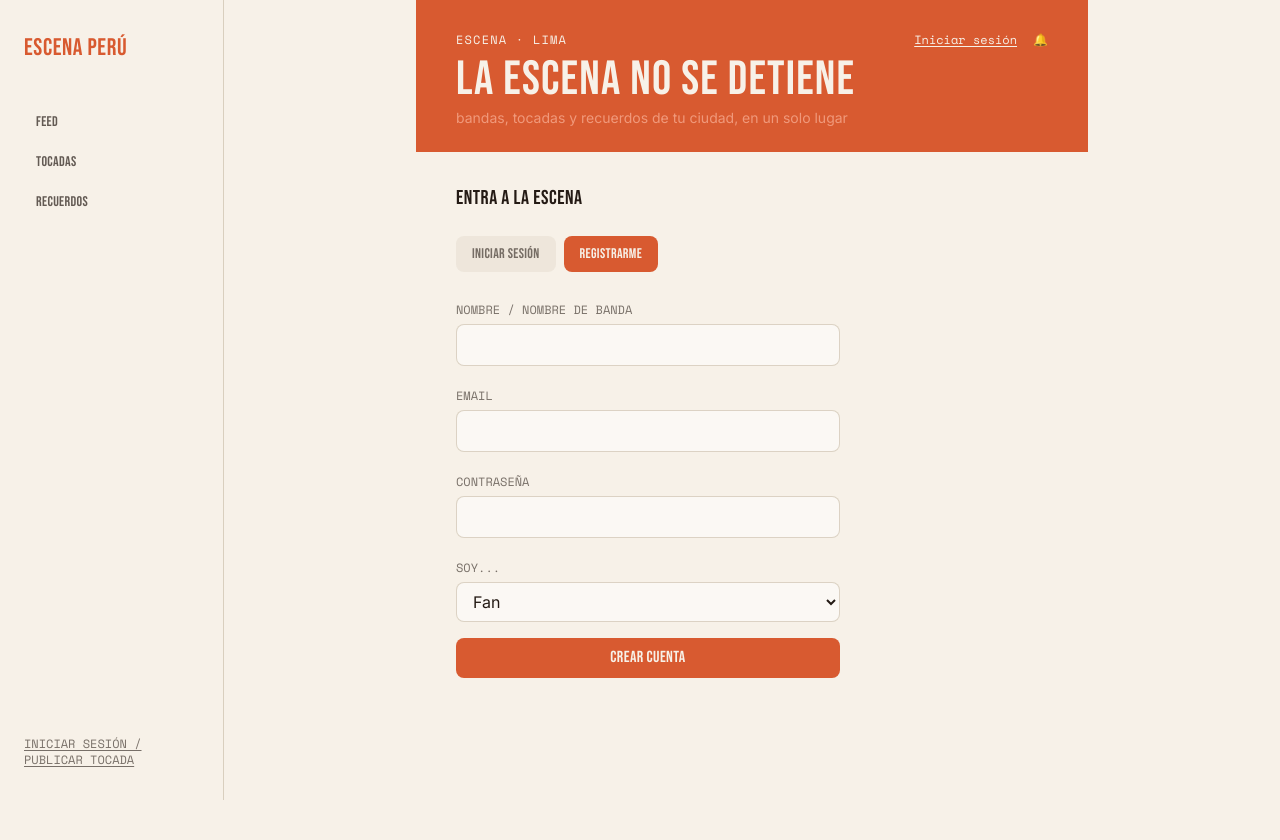
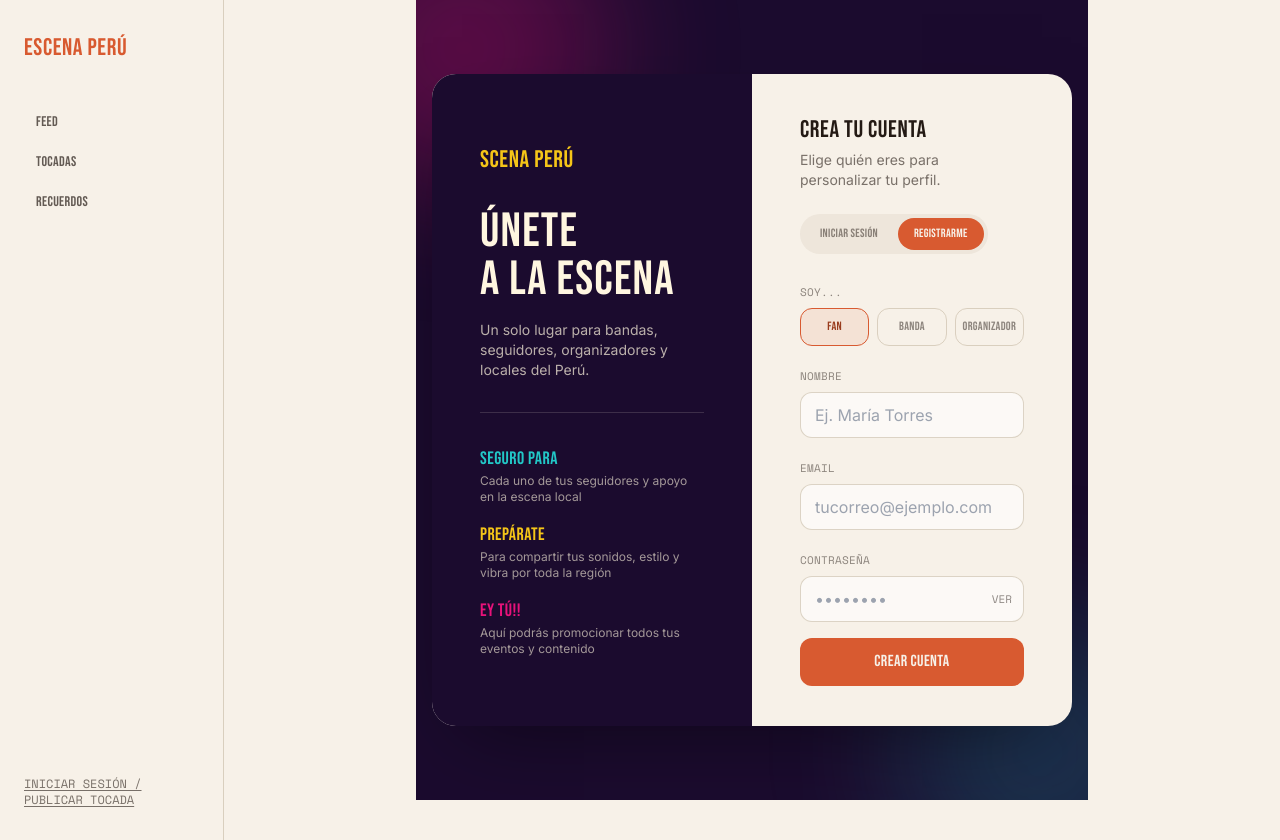
Before and after one commit to helzitom/Scena-Peru-frontend, a Next.js app: page /login in a window 1280 px wide. Both pictures are taken after a click on the button "REGISTRARME". Before the commit the page ends 800 px from the top, so only its background shows below. Built offline with nearby package versions, Linux system fonts and the light colour scheme; no server answers.

Commit message:
Login corregido

```diff
--- a/src/app/(app)/login/page.tsx
+++ b/src/app/(app)/login/page.tsx
@@ -1,14 +1,53 @@
-import Header from "@/components/Header";
+import Link from "next/link";
 import LoginForm from "@/components/LoginForm";
+
+const ROLES_INFO = [
+    { nombre: "seguro para", color: "text-cian", texto: "Cada uno de tus seguidores y apoyo en la escena local" },
+    { nombre: "prepárate", color: "text-amarillo", texto: "Para compartir tus sonidos, estilo y vibra por toda la región" },
+    { nombre: "Ey tú!!", color: "text-fucsia", texto: "Aquí podrás promocionar todos tus eventos y contenido" }
+];
 
 export default function LoginPage() {
     return (
-        <>
-            <Header ciudad="Lima" />
-            <main className="px-5 md:px-10 py-8">
-                <h2 className="text-xl mb-6">Entra a la escena</h2>
-                <LoginForm />
-            </main>
-        </>
+        <div className="min-h-screen w-full bg-noche flex items-center justify-center px-4 py-10 relative overflow-hidden">
+            {/* Resplandores decorativos, mismos tonos que la landing */}
+            <div className="absolute -top-24 -left-24 w-72 h-72 bg-fucsia/30 rounded-full blur-3xl pointer-events-none" />
+            <div className="absolute -bottom-24 -right-24 w-72 h-72 bg-cian/20 rounded-full blur-3xl pointer-events-none" />
+
+            <div className="relative z-10 w-full max-w-4xl bg-paper rounded-3xl overflow-hidden lg:grid lg:grid-cols-2 shadow-[0_30px_80px_-30px_rgba(0,0,0,0.5)]">
+                {/* Panel de marca: solo desde 1024px hacia arriba, para que no se parta raro en tablet */}
+                <div className="hidden lg:flex lg:flex-col lg:justify-center bg-noche text-crema px-12 py-14">
+                    <Link href="/" className="font-display text-2xl tracking-wide w-fit text-amarillo">
+                        Scena Perú
+                    </Link>
+                    <h1 className="font-display text-4xl xl:text-5xl leading-none mt-8">
+                        Únete
+                        <br />a la escena
+                    </h1>
+                    <p className="text-sm text-crema/70 mt-4 max-w-xs">
+                        Un solo lugar para bandas, seguidores, organizadores y locales del Perú.
+                    </p>
+
+                    <div className="h-px bg-crema/15 my-8" />
+
+                    <ul className="space-y-4">
+                        {ROLES_INFO.map((r) => (
+                            <li key={r.nombre}>
+                                <p className={`font-display tracking-wide text-lg ${r.color}`}>{r.nombre}</p>
+                                <p className="text-xs text-crema/60">{r.texto}</p>
+                            </li>
+                        ))}
+                    </ul>
+                </div>
+
+                {/* Panel del formulario: siempre visible, todo el ancho en mobile/tablet */}
+                <div className="flex flex-col justify-center px-6 py-10 sm:px-10 lg:px-12">
+                    <Link href="/" className="font-display text-xl tracking-wide text-coral lg:hidden mb-8">
+                        Escena Perú
+                    </Link>
+                    <LoginForm />
+                </div>
+            </div>
+        </div>
     );
 }
--- a/src/components/LoginForm.tsx
+++ b/src/components/LoginForm.tsx
@@ -2,15 +2,21 @@
 
 import { useState } from "react";
 import { iniciarSesion, registrarUsuario } from "@/lib/api";
-//xd
 import { TipoUsuario } from "@/lib/types";
 
 type Modo = "login" | "registro";
+
+const ROLES: { valor: TipoUsuario; label: string; color: string; bg: string }[] = [
+    { valor: "FAN", label: "Fan", color: "text-coral-dark", bg: "border-coral bg-coral/10" },
+    { valor: "BANDA", label: "Banda", color: "text-amber-dark", bg: "border-amber bg-amber/10" },
+    { valor: "ORGANIZADOR", label: "Organizador", color: "text-teal-dark", bg: "border-teal bg-teal/10" }
+];
 
 export default function LoginForm() {
     const [modo, setModo] = useState<Modo>("login");
     const [email, setEmail] = useState("");
     const [password, setPassword] = useState("");
+    const [mostrarPassword, setMostrarPassword] = useState(false);
     const [nombreDisplay, setNombreDisplay] = useState("");
     const [tipo, setTipo] = useState<TipoUsuario>("FAN");
     const [estado, setEstado] = useState<{ tipo: "idle" | "cargando" | "ok" | "error"; mensaje?: string }>({
@@ -22,8 +28,6 @@ export default function LoginForm() {
         setEstado({ tipo: "cargando" });
         try {
             if (modo === "registro") {
-                // ciudadId fijo a Lima (1) por ahora; reemplazar por selector
-                // real cuando exista GET /api/ciudades
                 await registrarUsuario({ email, password, tipo, ciudadId: 1, nombreDisplay });
                 setEstado({ tipo: "ok", mensaje: "Cuenta creada. Ya puedes iniciar sesión." });
                 setModo("login");
@@ -36,19 +40,28 @@ export default function LoginForm() {
                 tipo: "error",
                 mensaje:
                     modo === "login"
-                        ? "El backend todavía no tiene login implementado (falta JWT). Prueba registrarte."
+                        ? "El backend todavía no tiene login implementado (falta JWT). Prueba crear una cuenta."
                         : (err as Error).message
             });
         }
     }
 
     return (
-        <div className="max-w-sm">
-            <div className="flex gap-2 mb-6">
+        <div className="w-full max-w-sm mx-auto">
+            <h2 className="font-display text-2xl tracking-wide mb-1">
+                {modo === "login" ? "Bienvenido de vuelta" : "Crea tu cuenta"}
+            </h2>
+            <p className="text-sm text-ink/60 mb-6">
+                {modo === "login"
+                    ? "Entra para ver tus tocadas y bandas seguidas."
+                    : "Elige quién eres para personalizar tu perfil."}
+            </p>
+
+            <div className="flex gap-1 mb-6 bg-sand/20 rounded-full p-1 w-fit">
                 <button
                     type="button"
                     onClick={() => setModo("login")}
-                    className={`font-display uppercase tracking-wide text-sm px-4 py-2 rounded-lg ${modo === "login" ? "bg-coral text-paper" : "bg-sand/20 text-ink/60"
+                    className={`font-display uppercase tracking-wide text-xs px-4 py-2 rounded-full transition-colors ${modo === "login" ? "bg-coral text-paper" : "text-ink/50"
                         }`}
                 >
                     Iniciar sesión
@@ -56,7 +69,7 @@ export default function LoginForm() {
                 <button
                     type="button"
                     onClick={() => setModo("registro")}
-                    className={`font-display uppercase tracking-wide text-sm px-4 py-2 rounded-lg ${modo === "registro" ? "bg-coral text-paper" : "bg-sand/20 text-ink/60"
+                    className={`font-display uppercase tracking-wide text-xs px-4 py-2 rounded-full transition-colors ${modo === "registro" ? "bg-coral text-paper" : "text-ink/50"
                         }`}
                 >
                     Registrarme
@@ -65,66 +78,93 @@ export default function LoginForm() {
 
             <form onSubmit={manejarSubmit} className="space-y-4">
                 {modo === "registro" && (
+                    <>
                         <div>
-                        <label className="font-mono text-xs uppercase text-ink/60">Nombre / nombre de banda</label>
+                            <label className="font-mono text-[11px] uppercase tracking-wide text-ink/50">
+                                Soy...
+                            </label>
+                            <div className="grid grid-cols-3 gap-2 mt-1.5">
+                                {ROLES.map((r) => (
+                                    <button
+                                        type="button"
+                                        key={r.valor}
+                                        onClick={() => setTipo(r.valor)}
+                                        className={`border rounded-xl py-2.5 text-xs font-display tracking-wide uppercase transition-colors ${tipo === r.valor ? `${r.bg} ${r.color}` : "border-sand/60 text-ink/50"
+                                            }`}
+                                    >
+                                        {r.label}
+                                    </button>
+                                ))}
+                            </div>
+                        </div>
+
+                        <div>
+                            <label className="font-mono text-[11px] uppercase tracking-wide text-ink/50">
+                                {tipo === "BANDA" ? "Nombre de la banda" : "Nombre"}
+                            </label>
                             <input
                                 required
                                 value={nombreDisplay}
                                 onChange={(e) => setNombreDisplay(e.target.value)}
-                            className="w-full mt-1 border border-sand/60 rounded-lg px-3 py-2 bg-white/50"
+                                placeholder={tipo === "BANDA" ? "Ej. Sonido Subte" : "Ej. María Torres"}
+                                className="w-full mt-1.5 border border-sand/60 rounded-xl px-3.5 py-2.5 bg-white/60 outline-none focus:border-coral focus:ring-2 focus:ring-coral/20 transition-shadow"
                             />
                         </div>
+                    </>
                 )}
 
                 <div>
-                    <label className="font-mono text-xs uppercase text-ink/60">Email</label>
+                    <label className="font-mono text-[11px] uppercase tracking-wide text-ink/50">Email</label>
                     <input
                         required
                         type="email"
                         value={email}
                         onChange={(e) => setEmail(e.target.value)}
-                        className="w-full mt-1 border border-sand/60 rounded-lg px-3 py-2 bg-white/50"
+                        placeholder="tucorreo@ejemplo.com"
+                        className="w-full mt-1.5 border border-sand/60 rounded-xl px-3.5 py-2.5 bg-white/60 outline-none focus:border-coral focus:ring-2 focus:ring-coral/20 transition-shadow"
                     />
                 </div>
 
                 <div>
-                    <label className="font-mono text-xs uppercase text-ink/60">Contraseña</label>
+                    <label className="font-mono text-[11px] uppercase tracking-wide text-ink/50">Contraseña</label>
+                    <div className="relative mt-1.5">
                         <input
                             required
-                        type="password"
+                            type={mostrarPassword ? "text" : "password"}
                             value={password}
                             onChange={(e) => setPassword(e.target.value)}
-                        className="w-full mt-1 border border-sand/60 rounded-lg px-3 py-2 bg-white/50"
+                            placeholder="••••••••"
+                            className="w-full border border-sand/60 rounded-xl px-3.5 py-2.5 pr-16 bg-white/60 outline-none focus:border-coral focus:ring-2 focus:ring-coral/20 transition-shadow"
                         />
+                        <button
+                            type="button"
+                            onClick={() => setMostrarPassword((v) => !v)}
+                            className="absolute right-3 top-1/2 -translate-y-1/2 font-mono text-[11px] uppercase text-ink/50"
+                        >
+                            {mostrarPassword ? "Ocultar" : "Ver"}
+                        </button>
                     </div>
-
-                {modo === "registro" && (
-                    <div>
-                        <label className="font-mono text-xs uppercase text-ink/60">Soy...</label>
-                        <select
-                            value={tipo}
-                            onChange={(e) => setTipo(e.target.value as TipoUsuario)}
-                            className="w-full mt-1 border border-sand/60 rounded-lg px-3 py-2 bg-white/50"
-                        >
-                            <option value="FAN">Fan</option>
-                            <option value="BANDA">Banda</option>
-                            <option value="ORGANIZADOR">Organizador / venue</option>
-                        </select>
                 </div>
-                )}
 
                 <button
                     type="submit"
                     disabled={estado.tipo === "cargando"}
-                    className="w-full bg-coral text-paper font-display uppercase tracking-wide py-2 rounded-lg disabled:opacity-50"
+                    className="w-full bg-coral text-paper font-display uppercase tracking-wide py-3 rounded-xl disabled:opacity-50 flex items-center justify-center gap-2 mt-2"
                 >
+                    {estado.tipo === "cargando" && (
+                        <span className="w-3.5 h-3.5 border-2 border-paper/40 border-t-paper rounded-full animate-spin" />
+                    )}
                     {estado.tipo === "cargando" ? "Enviando..." : modo === "login" ? "Entrar" : "Crear cuenta"}
                 </button>
 
                 {estado.mensaje && (
-                    <p className={`font-mono text-xs ${estado.tipo === "error" ? "text-coral-dark" : "text-teal-dark"}`}>
-                        {estado.mensaje}
-                    </p>
+                    <div
+                        className={`rounded-xl px-3.5 py-2.5 text-xs font-mono flex items-start gap-2 ${estado.tipo === "error" ? "bg-coral/10 text-coral-dark" : "bg-teal-light text-teal-dark"
+                            }`}
+                    >
+                        <span>{estado.tipo === "error" ? "⚠" : "✓"}</span>
+                        <span>{estado.mensaje}</span>
+                    </div>
                 )}
             </form>
         </div>
```
Lines whose indentation alone changed are shown as unchanged.
